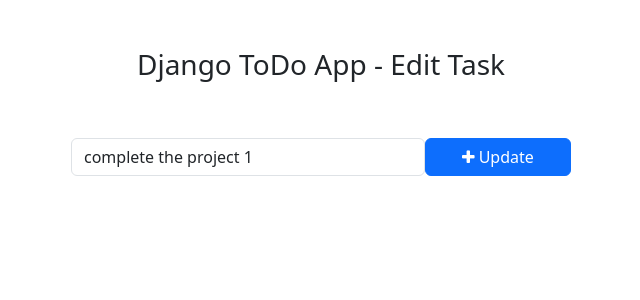
After one commit to kshitish18/TaskTrack, a Django app: page /todo/edit_task/1 in a window 1280 px wide. The commit adds this page. Shown: the top 300 px of the page, without its empty margins (319-959 px from the left). Run offline with Django 4.2, Linux system fonts and the light colour scheme; data comes from the database, SQL or seed files in the repository; both versions use the stored data as it was after the commit.

Commit message:
ToDo app final touch

```diff
--- /dev/null
+++ b/template/edit_task.html
@@ -0,0 +1,32 @@
+<!DOCTYPE html>
+<html lang="en">
+<head>
+    <meta charset="UTF-8">
+    <meta name="viewport" content="width=device-width, initial-scale=1.0">
+    <title>Edit Task - Django To Do App</title>
+
+    <!-- Bootstrap -->
+        <link href="https://cdn.jsdelivr.net/npm/bootstrap@5.3.0-alpha1/dist/css/bootstrap.min.css" rel="stylesheet" integrity="sha384-GLhlTQ8iRABdZLl6O3oVMWSktQOp6b7In1Zl3/Jr59b6EGGoI1aFkw7cmDA6j6gD" crossorigin="anonymous">
+        <script src="https://cdn.jsdelivr.net/npm/bootstrap@5.3.0-alpha1/dist/js/bootstrap.bundle.min.js" integrity="sha384-w76AqPfDkMBDXo30jS1Sgez6pr3x5MlQ1ZAGC+nuZB+EYdgRZgiwxhTBTkF7CXvN" crossorigin="anonymous"></script>
+    <!-- Font Awesome Icons -->
+        <link rel="stylesheet" href="https://cdnjs.cloudflare.com/ajax/libs/font-awesome/4.7.0/css/font-awesome.min.css">
+
+
+</head>
+<body>
+    <div class="container">
+        <h3 class="pt-5 pb-5 text-center">Django ToDo App - Edit Task </h3>
+
+        <form action="{% url 'edit_task' get_task.pk %}" method="POST" style="width: 500px; margin: auto;">
+            {% csrf_token %}
+            <div class="form-group">
+                <span style="display: flex;">
+                    <input type="text" name="task" class="form-control" placeholder="Add a task" value="{{ get_task.task }}">
+                    <button type="submit" class="btn btn-primary" style="width: 200px;"><i class="fa fa-plus"></i> Update </button>
+                </span>
+            </div>
+        </form>
+    </div>
+
+</body>
+</html>
--- a/todo/urls.py
+++ b/todo/urls.py
@@ -2,5 +2,14 @@ from django.urls import path
 from . import views
 
 urlpatterns = [
+    # add task.....
     path('addTask/', views.addTask, name='addTask'),
+    # mark as done.......
+	path ('mark_as_done/<int:pk>/', views.mark_as_done, name='mark_as_done'),
+    # mark as undone..........
+	path ('mark_as_undone/<int:pk>/', views.mark_as_undone, name='mark_as_undone'),
+    # edit feature...................
+    path('edit_task/<int:pk>', views.edit_task, name='edit_task'),
+    # delete feature......................
+    path('delete_task/<int:pk>', views.delete_task, name='delete_task'),
 ]
--- a/todo/views.py
+++ b/todo/views.py
@@ -1,4 +1,4 @@
-from django.shortcuts import redirect, render
+from django.shortcuts import get_object_or_404 ,redirect, render
 from django.http import HttpResponse
 from .models import Task
 
@@ -7,3 +7,34 @@ def addTask(request):
     task = request.POST['task']
     Task.objects.create(task=task)
     return redirect('home')
+
+
+def mark_as_done(request, pk):
+    task = get_object_or_404(Task, pk=pk)
+    task.is_completed = True
+    task.save()
+    return redirect('home')
+
+def mark_as_undone(request, pk):
+    task = get_object_or_404(Task, pk=pk)
+    task.is_completed = False
+    task.save()
+    return redirect('home')
+
+def edit_task(request, pk):
+    get_task = get_object_or_404(Task, pk=pk)
+    if request.method == 'POST':
+        new_task = request.POST['task']
+        get_task.task = new_task
+        get_task.save()
+        return redirect('home')
+    else:
+        context = {
+            'get_task': get_task,
+        }
+        return render(request, 'edit_task.html', context)
+
+def delete_task(request, pk):
+    task = get_object_or_404(Task, pk=pk)
+    task.delete()
+    return redirect('home')
--- a/todo_main/views.py
+++ b/todo_main/views.py
@@ -5,7 +5,12 @@ from todo.models import Task
 
 def home(request):
     tasks = Task.objects.filter(is_completed=False).order_by('-updated_at')
+    completed_tasks = Task.objects.filter(is_completed=True)
+    uncompleted_tasks = Task.objects.filter(is_completed=False)
+
     context = {
         'tasks': tasks,
+        'completed_tasks': completed_tasks,
+        'uncomplete_tasks': uncompleted_tasks,
     }
     return render(request, 'home.html', context)
```
Also changed, not shown: template/home.html (+9 -4 lines), db.sqlite3.
